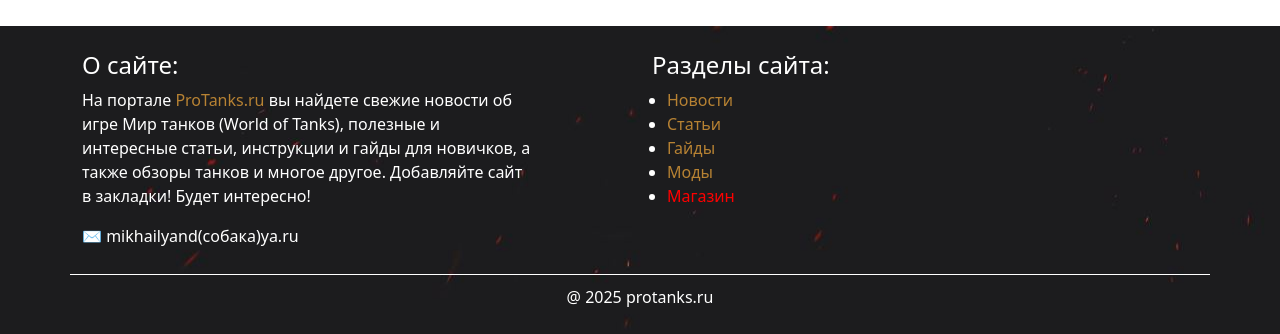
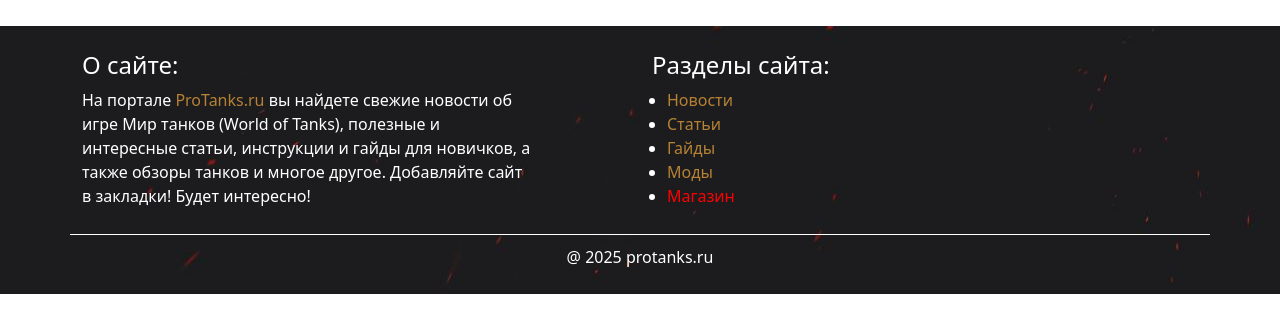
Before and after one commit to stblog/stblog.github.io, a Jekyll site: the page built from index.html, in a window 1280 px wide and 900 px high, scrolled down 2699 px, cut to the strip 566-900 px from the top of the window. Built offline with Jekyll 4.4.1, drawn with Linux system fonts in a browser that asks for light colours; after the commit the page ends 3559 px from its top, so only the background shows below that.

Commit message:
Update footer.html

```diff
--- a/_includes/footer.html
+++ b/_includes/footer.html
@@ -4,7 +4,7 @@
 			<div class="col-md-4 col-lg-5 col-sm-6 col-12">
 				<h4>О сайте:</h4>
 				<p>На портале <a href="/">ProTanks.ru</a> вы найдете свежие новости об игре Мир танков (World of Tanks), полезные и интересные статьи, инструкции и гайды для новичков, а также обзоры танков и многое другое. Добавляйте сайт в закладки! Будет интересно!</p>
-				<p>&#9993; mikhailyand(собака)ya.ru</p>
+
 			</div>
 			<div class="col-md-4 col-lg-3 offset-lg-1 col-sm-6 col-12">
 				<h4>Разделы сайта:</h4>
```
